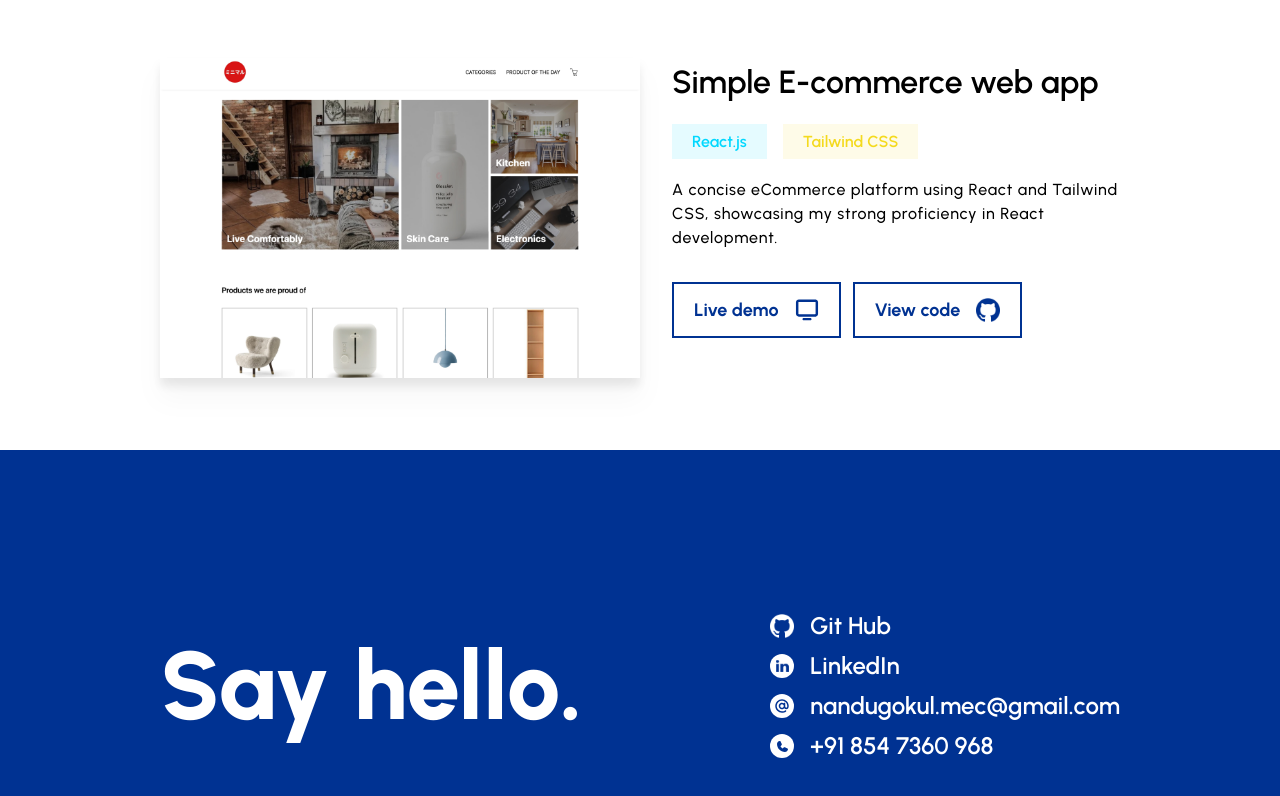
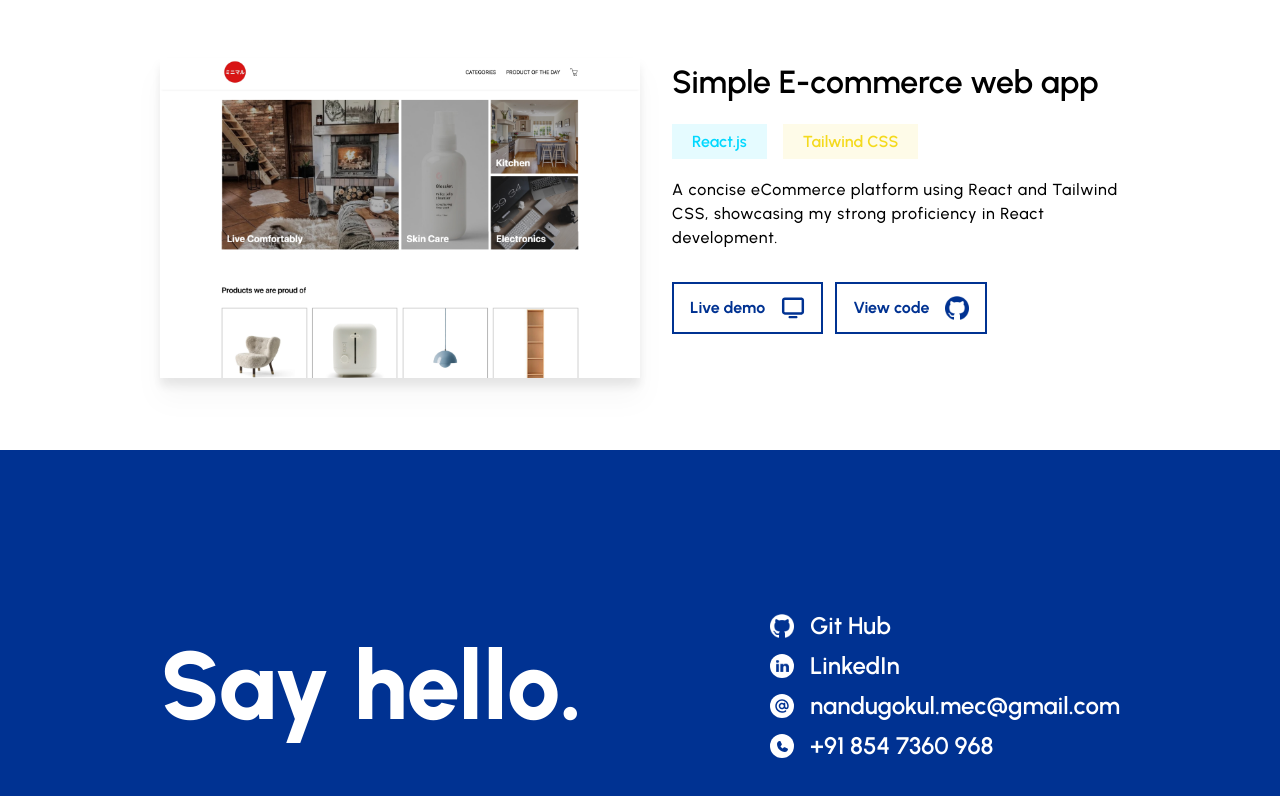
Before and after one commit to Nandugokul/portfolio, a React (Vite) app: page / in a window 1280 px wide. Shown: the part 907-1703 px from the top of the page. Built offline with nearby package versions, Linux system fonts and the light colour scheme.

Commit message:
live demo font size

```diff
--- a/src/pages/landingPage/components/works/components/SingleWork.jsx
+++ b/src/pages/landingPage/components/works/components/SingleWork.jsx
@@ -45,8 +45,8 @@ function SingleWork() {
                 rel="noopener noreferrer"
                 className="cursor-pointer mr-3"
               >
-                <div className="cursor-pointer flex px-5 py-3 border-2 border-myBlue border-solid w-fit mb-2 group hover:bg-myBlue transition-all duration-300">
-                  <h4 className="text-lg font-bold text-myBlue group-hover:text-white">
+                <div className="cursor-pointer flex px-2 py-2 md:px-4 md:py-3 border-2 border-myBlue border-solid w-fit mb-2 group hover:bg-myBlue transition-all duration-300">
+                  <h4 className="text-md font-bold text-myBlue group-hover:text-white">
                     Live demo
                   </h4>
                   <img
@@ -67,8 +67,8 @@ function SingleWork() {
                 rel="noopener noreferrer"
                 className="cursor-pointer"
               >
-                <div className="cursor-pointer flex px-5 py-3 border-2 border-myBlue border-solid w-fit mb-2 group hover:bg-myBlue transition-all duration-300">
-                  <h4 className="text-lg font-bold text-myBlue group-hover:text-white">
+                <div className="cursor-pointer flex px-2 py-2 md:px-4 md:py-3 border-2 border-myBlue border-solid w-fit mb-2 group hover:bg-myBlue transition-all duration-300">
+                  <h4 className="text-md font-bold text-myBlue group-hover:text-white">
                     View code
                   </h4>
                   <img
```
